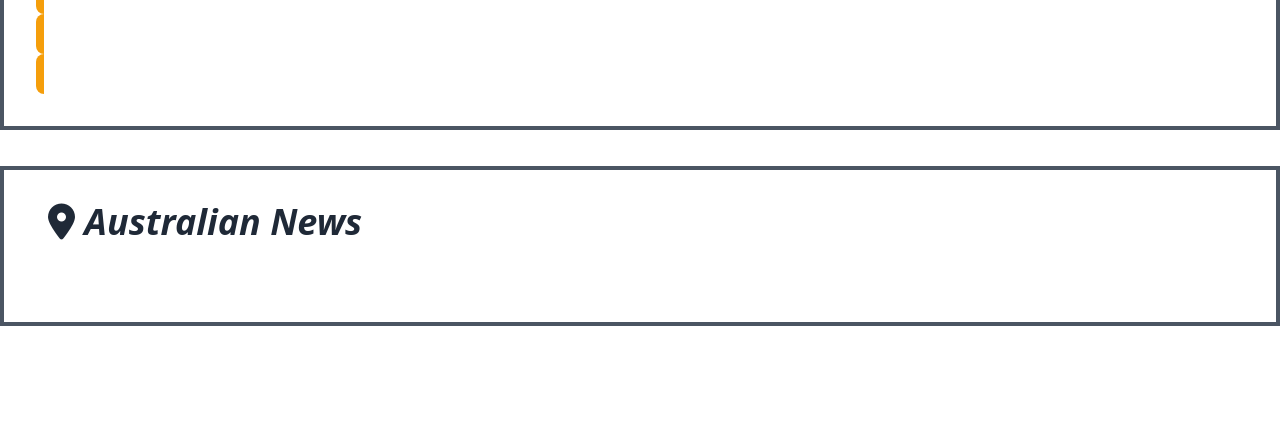
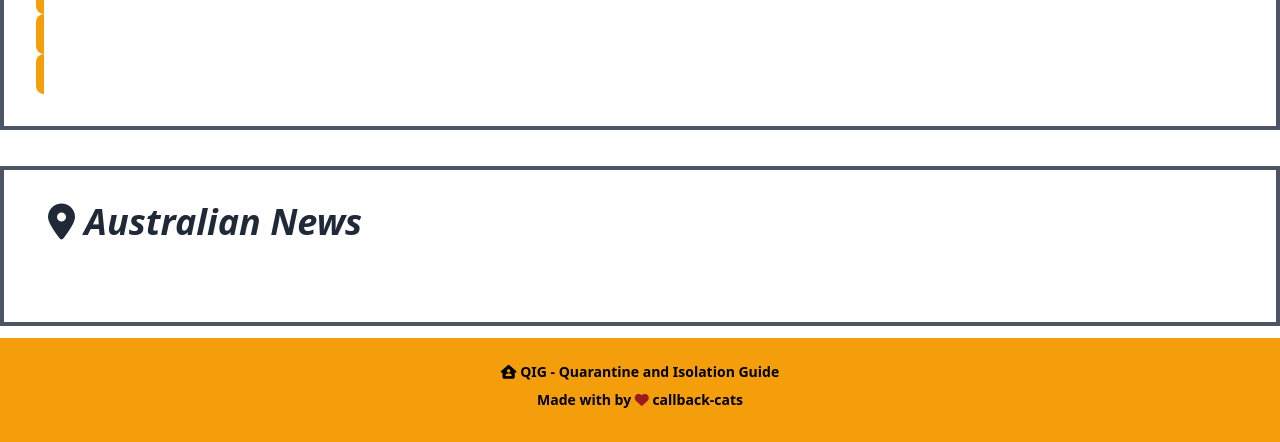
Before and after one commit to amarr001/Project-1, a plain HTML site: page index.html in a window 1280 px wide. Shown: the part 644-1086 px from the top of the page. Before the commit the page ends 982 px from the top, so only its background shows below. Drawn offline with nearby package versions, Linux system fonts and the light colour scheme; no server answers; a web font is replaced by a local one.

Commit message:
add footer

```diff
--- a/index.html
+++ b/index.html
@@ -120,16 +120,16 @@
 
   </div>
 
-  </div>
 
-
-  </div>
-  </div>
   <div id="covidDisplay"></div>
 
 </main>
+
 <!--Footer-->
-
+  <div class="w-full items-justified flex-wrap bg-yellow-500 p-6">
+    <p class="text-sm text-center font-bold text-teal-800"><i class="fas fa-house-user"></i> QIG - Quarantine and Isolation Guide</p>
+    <p class="text-sm text-center font-bold text-teal-800 py-2">Made with by <i class="fa fa-heart text-red-800"></i> callback-cats</p>
+  </div>
 
 
   <!--Javascript-->
```
Lines whose indentation alone changed are shown as unchanged.
